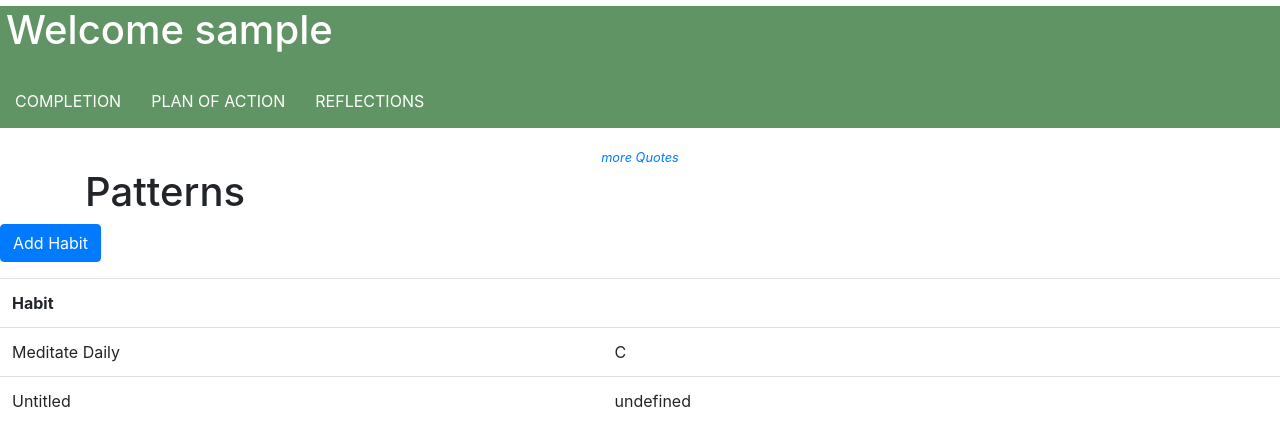
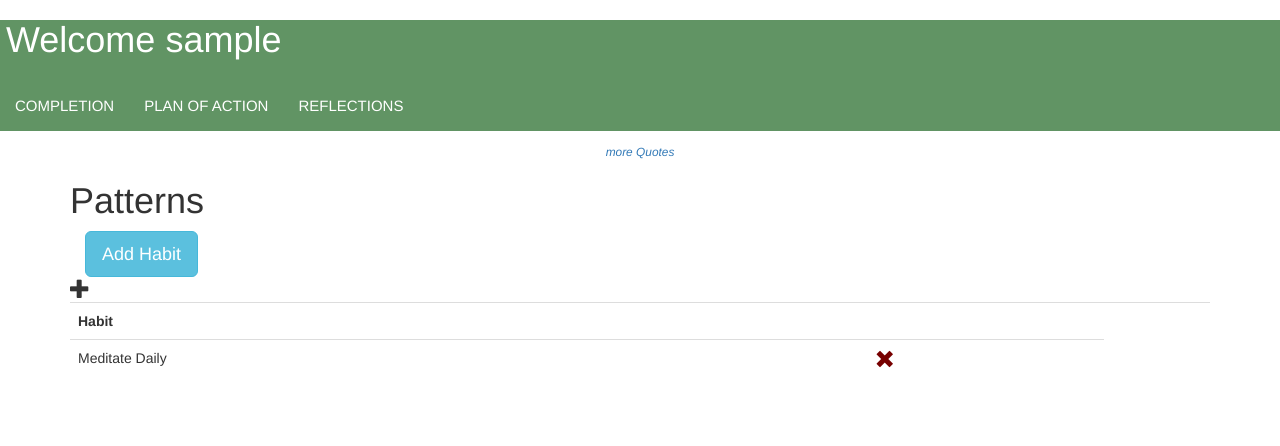
Before and after one commit to SmitharyZach/patterns, a Node server app: page / in a window 1280 px wide. Shown: the top 446 px of the page. Run offline with Node 20, Linux system fonts and the light colour scheme; a user stored in the database is signed in; data that the repository does not hold is empty; some libraries are stand-ins or nearby versions.

Commit message:
table add/delete

```diff
--- a/public/style2.css
+++ b/public/style2.css
@@ -25,19 +25,19 @@ nav .mainMenu li a {
     text-decoration: none;
     text-transform: uppercase;
     color: #fff;
-    font-size: 1rem;
+    font-size: 1.5rem;
 }
 nav .mainMenu li a:hover {
     background: #E76F51;
 }
 nav .openMenu {
-    font-size: 1rem;
+    font-size: 1.5rem;
     margin: 20px;
     display: none;
     cursor: pointer;
 }
 nav .mainMenu .closeMenu, .icons i {
-    font-size:1rem;
+    font-size:1.5rem;
     display: none;
     cursor: pointer;
 }
@@ -58,7 +58,7 @@ nav .openMenu {
 nav .mainMenu li a:hover {
     background: none;
     color: #E76F51;
-    font-size: 1rem;
+    font-size: 1.5rem;
 }
 .icons i {
     display: inline-block;
@@ -116,4 +116,3 @@ hover {
   &:hover {
     color: #0b0;
   }
-}
--- a/views/layouts/userlayout.hbs
+++ b/views/layouts/userlayout.hbs
@@ -8,8 +8,9 @@
     <title>Patterns</title>
     <meta http-equiv="X-UA-Compatible" content="ie-edge"/>
    <link rel="stylesheet" type="text/css" href="./style2.css">
-   <link rel="stylesheet"href="https://maxcdn.bootstrapcdn.com/bootstrap/4.5.2/css/bootstrap.min.css"
-    />
+    <link rel="stylesheet" href="https://maxcdn.bootstrapcdn.com/bootstrap/3.4.1/css/bootstrap.min.css">
+  <script src="https://ajax.googleapis.com/ajax/libs/jquery/3.5.1/jquery.min.js"></script>
+  <script src="https://maxcdn.bootstrapcdn.com/bootstrap/3.4.1/js/bootstrap.min.js"></script>
 
 </head>
 
--- a/views/user-landing.hbs
+++ b/views/user-landing.hbs
@@ -19,10 +19,31 @@
 <div class="container">
   <h1>Patterns</h1>
 
-</div>
 
-  <button id="export-btn" class="btn btn-primary">Add Habit</button>
-  <p id="export"></p>
+<div class="container">
+  <!-- Trigger the modal with a button -->
+  <button type="button" class="btn btn-info btn-lg" data-toggle="modal" data-target="#myModal">Add Habit</button>
+
+  <!-- Modal -->
+  <div class="modal fade" id="myModal" role="dialog">
+    <div class="modal-dialog modal-sm">
+      <div class="modal-content">
+        <div class="modal-header">
+          <button type="button" class="close" data-dismiss="modal">&times;</button>
+          <h4 class="modal-title">Edit Habit</h4>
+        </div>
+        <div class="modal-body">
+          <p>Type Habit</p>
+          <p>Habit Message</p>
+          <p>Repeat</p>
+          <p>Reminder</p>
+        </div>
+        <div class="modal-footer">
+          <button type="button" class="btn btn-default" data-dismiss="modal">Discard</button>
+        </div>
+      </div>
+    </div>
+  </div>
 </div>
 
   <div id="table" class="table-editable">
@@ -35,15 +56,13 @@
         <th></th>
       </tr>
       <tr>
-        <td contenteditable="true">Meditate Daily</td>
-        <td contenteditable="true">C</td>
+        <td contenteditable="false">Meditate Daily</td>
+        <td contenteditable="false">
+
         <td>
           <span class="table-remove glyphicon glyphicon-remove"></span>
         </td>
-        <td>
-          <span class="table-up glyphicon glyphicon-arrow-up"></span>
-          <span class="table-down glyphicon glyphicon-arrow-down"></span>
-        </td>
+
       </tr>
       <!-- This is our clonable table line -->
       <tr class="hide">
@@ -52,10 +71,7 @@
         <td>
           <span class="table-remove glyphicon glyphicon-remove"></span>
         </td>
-        <td>
-          <span class="table-up glyphicon glyphicon-arrow-up"></span>
-          <span class="table-down glyphicon glyphicon-arrow-down"></span>
-        </td>
+
       </tr>
     </table>
 
@@ -90,17 +106,6 @@ $('.table-remove').click(function () {
   $(this).parents('tr').detach();
 });
 
-$('.table-up').click(function () {
-  var $row = $(this).parents('tr');
-  if ($row.index() === 1) return; // Don't go above the header
-  $row.prev().before($row.get(0));
-});
-
-$('.table-down').click(function () {
-  var $row = $(this).parents('tr');
-  $row.next().after($row.get(0));
-});
-
 // A few jQuery helpers for exporting only
 jQuery.fn.pop = [].pop;
 jQuery.fn.shift = [].shift;
@@ -129,7 +134,7 @@ $BTN.click(function () {
   });
 
   // Output the result
-  $EXPORT.text(JSON.stringify(data));
+  //$EXPORT.text(JSON.stringify(data));
 });
 
 </script>
```
